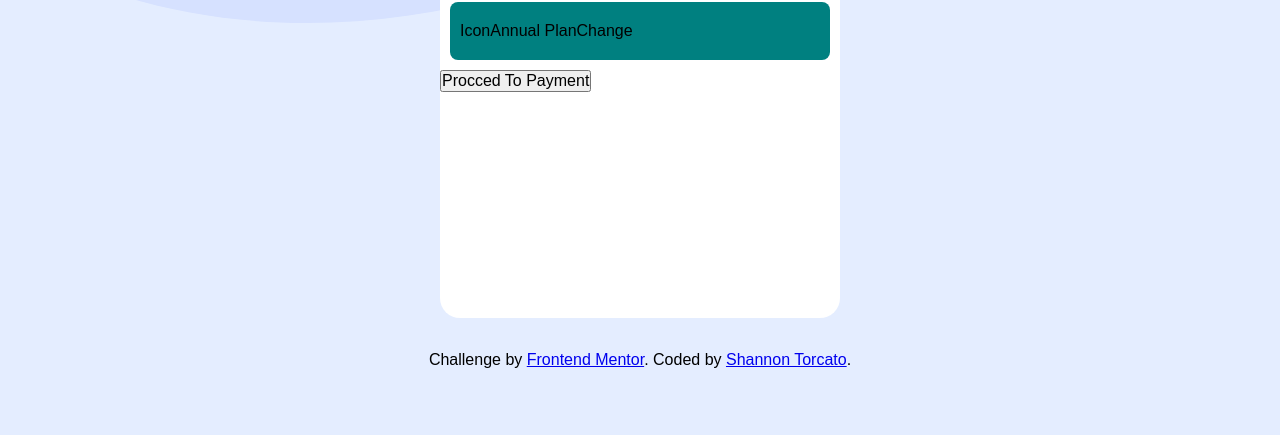
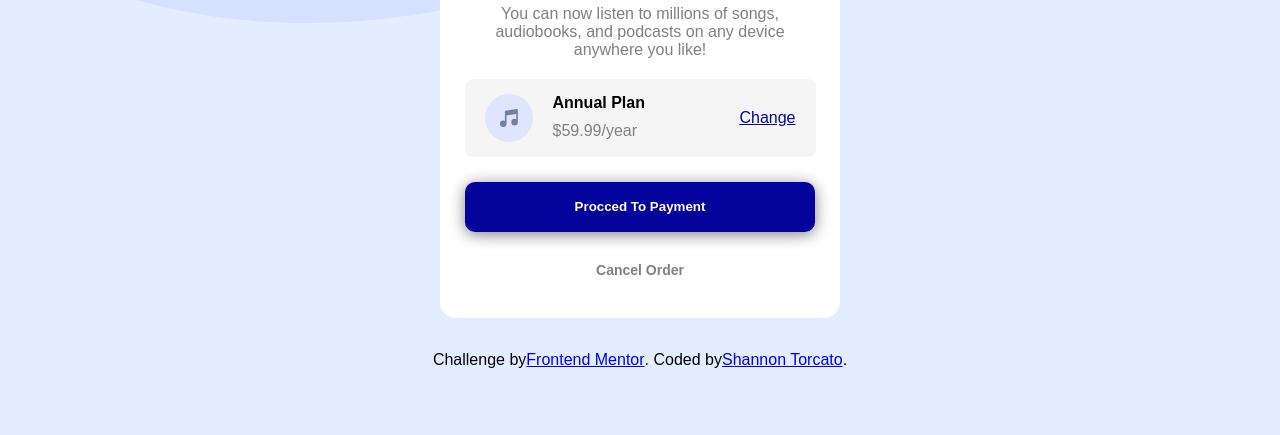
Before and after one commit to shannontorcato/front_end, a plain HTML site: page order_summary/index.html in a window 1280 px wide. Shown: the part 365-800 px from the top of the page. Drawn offline with Linux system fonts and the light colour scheme.

Commit message:
final commmit

```diff
--- a/order_summary/index.html
+++ b/order_summary/index.html
@@ -15,22 +15,25 @@
                 <img src="images/illustration-hero.svg" alt="illustration-hero" class="img-hero">
                 <h1>Order Summary</h1>
                 <p>
-                    SOME CONTENT GOES IN HERE, THERE IS A LONG DESCRIPTION ABOUT THE PRODUCT
+                    You can now listen to millions of songs, audiobooks, and podcasts on any device
+                    anywhere you like!
                 </p>
                 <div class="annual-plan">
-                    <p>Icon</p>
-                    <p>Annual Plan</p>
+                    <img src="/images/icon-music.svg" alt="" />
+                    <div class="price">
+                        <p>Annual Plan</p>
+                        <p>$59.99/year</p>
+                    </div>
                     <p>Change</p>
                 </div>
-                <button>Procced To Payment</button>
+                <button class="btn">Procced To Payment</button>
+                <p style="font-weight: bold;font-size: 14px;">Cancel Order</p>
             </div>
         </div>
         <div class="footer">
-            <div class="attribution">
                 Challenge by
                 <a href="https://www.frontendmentor.io?ref=challenge" target="_blank">Frontend Mentor</a>. Coded by
                  <a href="https://github.com/shannontorcato">Shannon Torcato</a>.
-              </div>
         </div>
     </div>
 </body>
--- a/order_summary/style.css
+++ b/order_summary/style.css
@@ -1,8 +1,6 @@
 * {
     margin: 0;
-    padding: 0;
     box-sizing: border-box;
-    font-size: 16px;
     font-family: "Red Hat Display", sans-serif;
 }
 
@@ -24,9 +22,6 @@ html, body {
     display: flex;
     justify-content: center;
     align-items:center;
-    font: 1em;
-    font-size: 20px;
-    color: black;
     border-radius: 1em;
 }
 
@@ -51,25 +46,102 @@ html, body {
     grid-column: 2/3;
 }
 
-.img-hero {
-    width: 100%;
-    border-top-left-radius: 1em;
-    border-top-right-radius: 1em;
-}
-
 .footer{
     grid-column: 1/-1;
 }
 
 .inside > h1 {
     text-align: center;
-    padding: 10px;
+    padding: 30px 20px 0px 20px;
+}
+
+.img-hero {
+    width: 400px;
+    border-top-left-radius: 1em;
+    border-top-right-radius: 1em;
+}
+
+.inside > p {
+    text-align: center;
+    padding:5px 15px;
+    margin: 15px;
+    color: gray
+}
+
+.inside > p:nth-child(2n) {
+    text-align: center;
+    padding: 5px 0px;
+    margin: 15px 130px;
+}
+
+.inside > p:nth-child(2n):hover {
+    text-align: center;
+    padding:5px 0px;
+    margin: 15px 130px;
+    color: black
 }
 
 .annual-plan {
     display: flex;
-    padding: 20px 10px;
-    margin: 10px;
-    background-color: teal;
+    padding: 15px 20px;
+    margin: 15px 25px;
+    background-color: rgb(245, 245, 245);
     border-radius: 0.5em;
 }
+
+/* .annual-plan >p:nth-child(1n){
+    background-color: ;
+} */
+
+.price >p:nth-child(1n){
+    padding: 0px 20px;
+    padding-bottom: 5px;
+    font-weight: bold;
+}
+
+.price >p:nth-child(2n){
+    padding: 0px 20px;
+    padding-top: 5px;
+    font-weight: normal;
+    color:gray
+}
+
+.annual-plan >p:nth-child(3n){
+    /* background-color: rgb(245, 245, 245); */
+    color: rgb(4, 4, 156);
+    text-decoration: underline;
+    margin-left: auto;
+    margin-top: 15px;
+}
+
+.annual-plan >p:nth-child(3n):hover{
+    /* background-color: rgb(245, 245, 245); */
+    color: rgb(111, 111, 201);
+    text-decoration: underline;
+    margin-left: auto;
+    margin-top: 15px;
+}
+
+button{
+    border-radius: 0.75em;
+    height: 50px;
+    width: 350px;
+    border: none;
+    background-color: rgb(4, 4, 156);
+    color: white;
+    font-weight: bold;
+    box-shadow: 0px 2.5px 15px gray;
+    margin: 10px 25.5px;
+}
+
+button:hover{
+    border-radius: 0.75em;
+    height: 50px;
+    width: 350px;
+    border: none;
+    background-color: rgb(111, 111, 201);
+    color: white;
+    font-weight: bold;
+    box-shadow: 0px 2.5px 15px gray;
+    margin: 10px 25.5px;
+}
```
